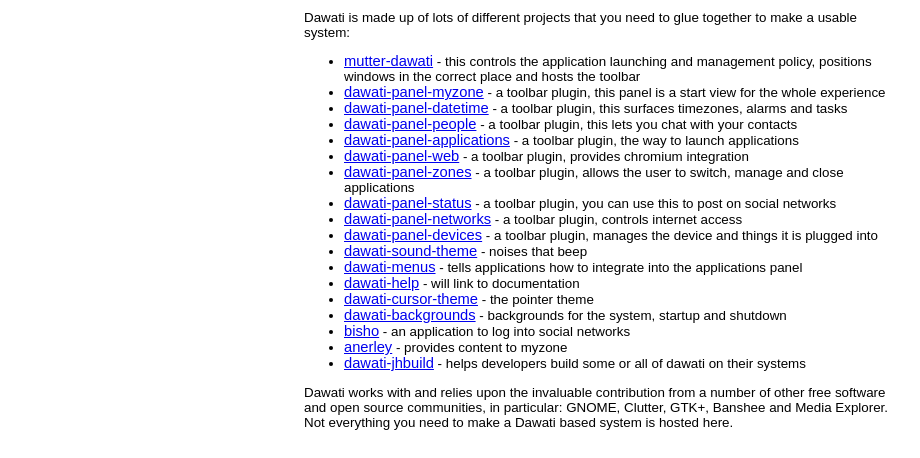
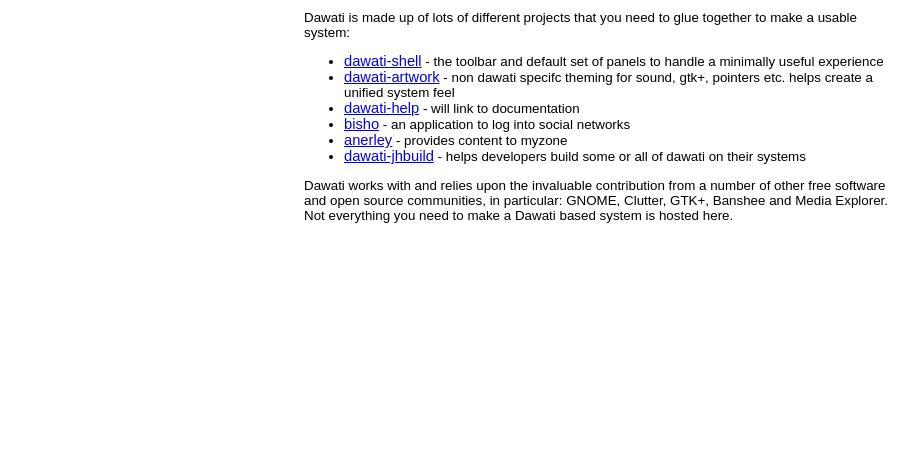
Before and after one commit to dawati/dawati.github.com, a plain HTML site: page index.html in a window 1280 px wide. Shown: the part 366-824 px from the top of the page, without its empty margins (36-956 px from the left). After the commit the page ends 800 px from the top, so only its background shows below. Drawn offline with Linux system fonts and the light colour scheme.

Commit message:
reflect the repo consolidation

```diff
--- a/index.html
+++ b/index.html
@@ -86,21 +86,9 @@
 <h2>Developing</h2>
 <p>Dawati is made up of lots of different projects that you need to glue together to make a usable system:
 <ul>
-<li><a href="https://github.com/dawati/mutter-dawati">mutter-dawati</a> - this controls the application launching and management policy, positions windows in the correct place and hosts the toolbar </li>
-<li><a href="https://github.com/dawati/dawati-panel-myzone">dawati-panel-myzone</a> - a toolbar plugin, this panel is a start view for the whole experience</li>
-<li><a href="https://github.com/dawati/dawati-panel-datetime">dawati-panel-datetime</a> - a toolbar plugin, this surfaces timezones, alarms and tasks</li>
-<li><a href="https://github.com/dawati/dawati-panel-people">dawati-panel-people</a> - a toolbar plugin, this lets you chat with your contacts</li>
-<li><a href="https://github.com/dawati/dawati-panel-applications">dawati-panel-applications</a> - a toolbar plugin, the way to launch applications</li>
-<li><a href="https://github.com/dawati/dawati-panel-web">dawati-panel-web</a> - a toolbar plugin, provides chromium integration</li>
-<li><a href="https://github.com/dawati/dawati-panel-zones">dawati-panel-zones</a> - a toolbar plugin, allows the user to switch, manage and close applications</li>
-<li><a href="https://github.com/dawati/dawati-panel-status">dawati-panel-status</a> - a toolbar plugin, you can use this to post on social networks</li>
-<li><a href="https://github.com/dawati/dawati-panel-networks">dawati-panel-networks</a> - a toolbar plugin, controls internet access</li>
-<li><a href="https://github.com/dawati/dawati-panel-devices">dawati-panel-devices</a> - a toolbar plugin, manages the device and things it is plugged into </li>
-<li><a href="https://github.com/dawati/dawati-sound-theme">dawati-sound-theme</a> - noises that beep</li>
-<li><a href="https://github.com/dawati/dawati-menus">dawati-menus</a> - tells applications how to integrate into the applications panel</li>
+<li><a href="https://github.com/dawati/dawati-shell">dawati-shell</a> - the toolbar and default set of panels to handle a minimally useful experience</li>
+<li><a href="https://github.com/dawati/dawati-artwork">dawati-artwork</a> - non dawati specifc theming for sound, gtk+, pointers etc. helps create a unified system feel</li>
 <li><a href="https://github.com/dawati/dawati-help">dawati-help</a> - will link to documentation</li>
-<li><a href="https://github.com/dawati/dawati-cursor-theme">dawati-cursor-theme</a> - the pointer theme</li>
-<li><a href="https://github.com/dawati/dawati-backgrounds">dawati-backgrounds</a> - backgrounds for the system, startup and shutdown </li>
 <li><a href="https://github.com/dawati/bisho">bisho</a> - an application to log into social networks</li>
 <li><a href="https://github.com/dawati/anerley">anerley</a> - provides content to myzone</li>
 <li><a href="https://github.com/dawati/dawati-jhbuild">dawati-jhbuild</a> - helps developers build some or all of dawati on their systems</li>
```
